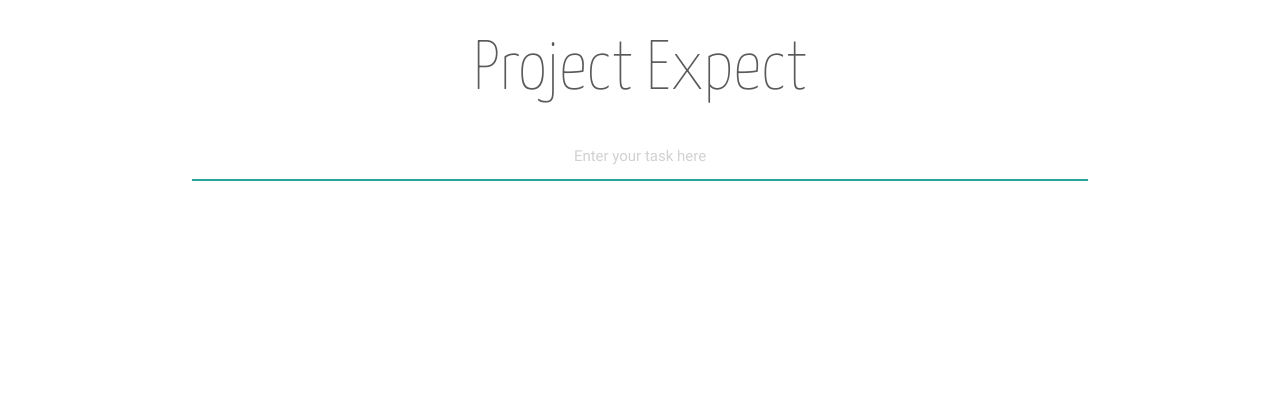
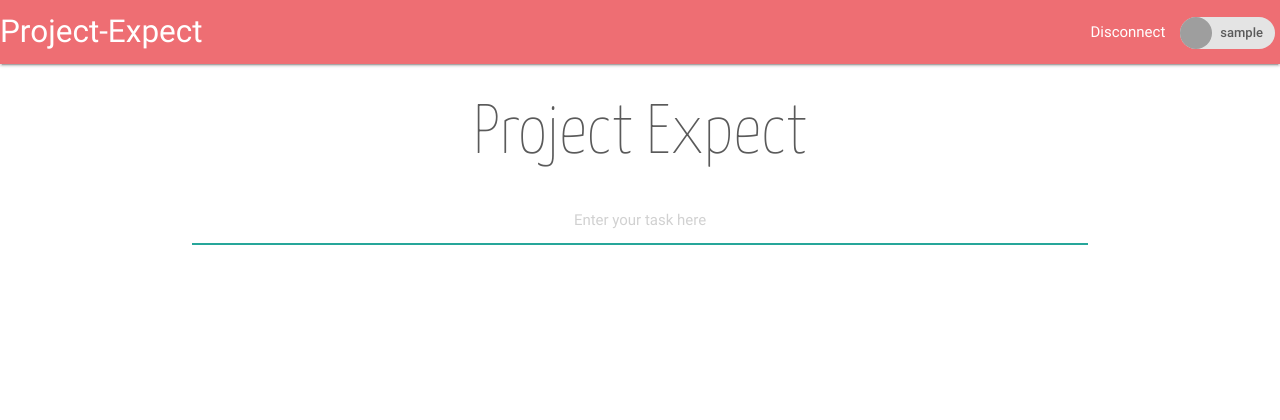
Before and after one commit to Zinston/projectexpect, a Flask app: page / in a window 1280 px wide. Shown: the top 420 px of the page. Run offline with Flask 2, Linux system fonts and the light colour scheme; the visitor is signed in with stand-in values (Sample User, id 1); data that the repository does not hold is empty; parts of the project's set-up code (start-up, migrations or seed data) failed here and were passed over; some libraries are stand-ins or nearby versions; some web fonts are replaced; grey boxes are pictures that could not be loaded.

Commit message:
Add navbar showing logged user.

```diff
--- a/app.py
+++ b/app.py
@@ -44,7 +44,8 @@ def index():
     for task in tasks:
         task[u'_id'] = str(task[u'_id'])
     tasks = dumps(tasks)
-    return render_template('index.html', tasks=tasks)
+    user = session
+    return render_template('index.html', tasks=tasks, user=session)
 
 
 @app.route('/tasks/', methods=['POST'])
@@ -204,7 +205,7 @@ def gdisconnect():
         return response
 
 
-def createUser(login_session):
+def createUser(session):
     newUser = {'name': session['username'],
                'email': session['email'],
                'picture': session['picture']}
@@ -231,14 +232,14 @@ def makeAPICall(url, method):
     h = httplib2.Http()
     return h.request(url, method)[1]
 
-def makeUserIfNew(login_session):
+def makeUserIfNew(session):
     user_id = getUserID(session['email'])
     if not user_id:
         user_id = createUser(session)
     session['user_id'] = user_id
     return user_id
 
-def successLoginPage(login_session):
+def successLoginPage(session):
     output = ''
     output += '<h2>Welcome, '
     output += session['username']
--- a/templates/base.html
+++ b/templates/base.html
@@ -15,6 +15,20 @@
   </head>
   <body>
 
+    <nav>
+      <div class="nav-wrapper">
+      <a href="#" class="brand-logo">Project-Expect</a>
+      <ul id="nav-mobile" class="right hide-on-med-and-down">
+        {% if user %}
+        <li><a href="{{url_for('disconnect')}}">Disconnect</a></li>
+        <li><div class="chip"><img src="{{user.picture}}" alt="{{user.username}}">{{user.username}}</div></li>
+        {% else %}
+        <li><a href="{{url_for('show_login')}}">Login</a></li>
+        {% endif %}
+      </ul>
+    </div>
+    </nav>
+
   	{% block content %}
     {% endblock %}
 
```
